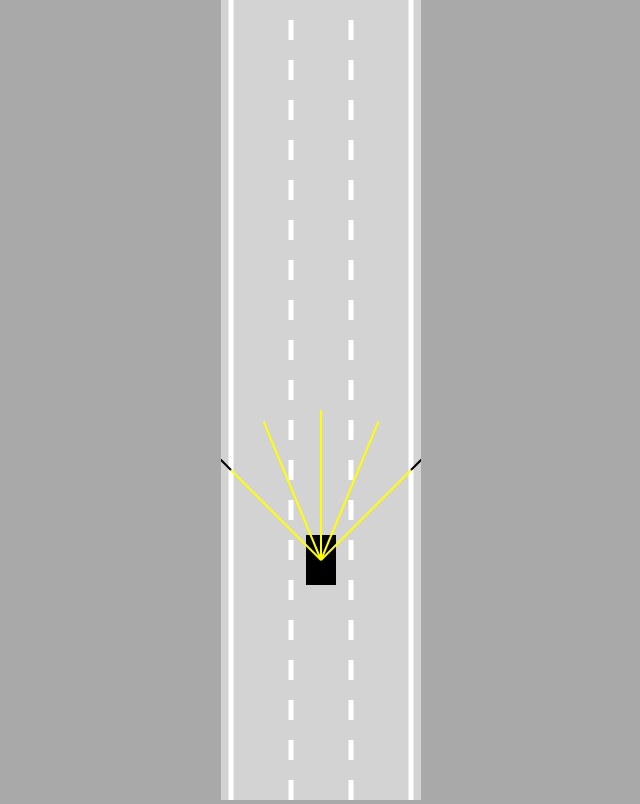
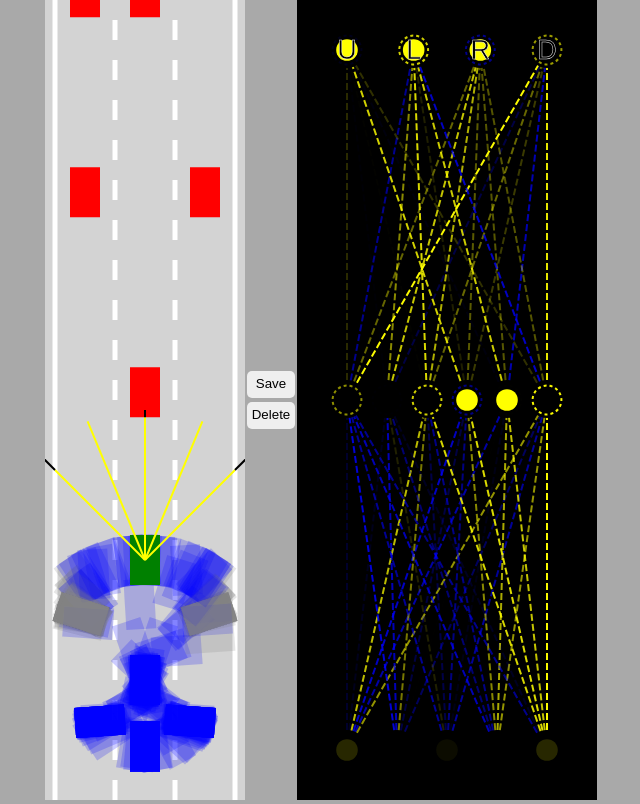
Before and after one commit to AlwaysFocus/self-driving-car-javascript, a plain HTML site: page index.html in a window 1280 px wide. Shown: the whole page, without its empty margins (319-959 px from the left). Drawn offline with Linux system fonts and the light colour scheme; animation ran at ten frames a second.

Commit message:
Finished basic Neural Network

```diff
--- a/car.js
+++ b/car.js
@@ -1,5 +1,5 @@
 class Car {
-  constructor(x, y, width, height) {
+    constructor(x, y, width, height, controlType, maxSpeed = 3) {
         this.x = x;
         this.y = y;
         this.width = width;
@@ -7,26 +7,54 @@ class Car {
 
         this.speed = 0;
         this.acceleration = 0.2;
-    this.maxSpeed = 3;
+        this.maxSpeed = maxSpeed;
         this.friction = 0.05;
         this.angle = 0;
 
         this.damaged = false;
 
+        this.useBrain =controlType === "AI";
+
+        if (controlType !== "DUMMY") {
             this.sensor = new Sensor(this);
-    this.controls = new Controls();
+            this.brain = new NeuralNetwork(
+                [this.sensor.rayCount, 6, 4]
+            );
+        }
+        this.controls = new Controls(controlType);
     }
 
-  update(roadBoarders) {
+    update(roadBoarders, traffic) {
+        if (!this.damaged) {
             this.#drive();
             this.polygon = this.#createPolygon();
-    this.damaged = this.#getDamageLevel(roadBoarders);
-    this.sensor.update(roadBoarders);
+            this.damaged = this.#getDamageLevel(roadBoarders, traffic);
+
         }
 
-  #getDamageLevel(roadBoarders) {
+        if (this.sensor) {
+            this.sensor.update(roadBoarders, traffic);
+            const offsets = this.sensor.readings.map(s => s == null ? 0 : 1 - s.offset);
+            const outputs = NeuralNetwork.feedForward(offsets, this.brain);
+
+
+            if (this.useBrain) {
+                this.controls.forward = outputs[0];
+                this.controls.left = outputs[1];
+                this.controls.right = outputs[2];
+                this.controls.reverse = outputs[3];
+            }
+        }
+    }
+
+    #getDamageLevel(roadBoarders, traffic) {
         for (let i = 0; i < roadBoarders.length; i++) {
             if (polygonsIntersect(this.polygon, roadBoarders[i])) {
+                return true;
+            }
+        }
+        for (let i = 0; i < traffic.length; i++) {
+            if (polygonsIntersect(this.polygon, traffic[i].polygon)) {
                 return true;
             }
         }
@@ -77,7 +105,7 @@ class Car {
 
         if (Math.abs(this.speed) < this.friction) this.speed = 0;
 
-    if (this.speed != 0) {
+        if (this.speed !== 0) {
             // We do this to make sure that while driving backwards, right and left cause the proper rotation
             // It also prevents us from turning while the car is stopped
             const flip = this.speed > 0 ? 1 : -1;
@@ -90,11 +118,11 @@ class Car {
         this.y -= Math.cos(this.angle) * this.speed;
     }
 
-  draw(ctx) {
+    draw(ctx, color, drawSensor = false) {
         if (this.damaged) {
             ctx.fillStyle = "gray";
         } else {
-      ctx.fillStyle = "black";
+            ctx.fillStyle = color;
         }
         ctx.beginPath();
         ctx.moveTo(this.polygon[0].x, this.polygon[0].y);
@@ -104,6 +132,8 @@ class Car {
 
         ctx.fill();
 
+        if (this.sensor && drawSensor) {
             this.sensor.draw(ctx);
         }
     }
+}
--- a/controls.js
+++ b/controls.js
@@ -1,12 +1,20 @@
 class Controls {
-  constructor() {
+    constructor(type) {
         this.forward = false;
         this.reverse = false;
         this.left = false;
         this.right = false;
-
+        switch (type) {
+            case "KEYS":
                 // Listen for keyboard input events - the # denotes this method is private
                 this.#addKeyboardListeners();
+                break;
+            case "DUMMY":
+                // Dummy controls - no input
+                this.forward = true;
+                break;
+        }
+
     }
 
     #addKeyboardListeners() {
--- a/index.html
+++ b/index.html
@@ -7,15 +7,14 @@
 </head>
 
 <body>
-    <!-- <canvas id="carCanvas"></canvas>
-    <script src="sensor.js"></script>
-    <script src="utils.js"></script>
-
-    <script src="road.js"></script>
-    <script src="controls.js"></script>
-    <script src="car.js"></script>
-    <script src="main.js"></script> -->
     <canvas id="carCanvas"></canvas>
+    <div id="verticalButtons">
+        <button onclick="save()">Save</button>
+        <button onclick="discard()">Delete</button>
+    </div>
+    <canvas id="networkCanvas"></canvas>
+    <script src="network.js"></script>
+    <script src="visualizer.js"></script>
     <script src="sensor.js"></script>
     <script src="utils.js"></script>
     <script src="road.js"></script>
--- a/main.js
+++ b/main.js
@@ -1,26 +1,93 @@
 // Set up our canvas dimensions
-const canvas = document.getElementById("carCanvas");
-
-canvas.width = 200;
+const carCanvas = document.getElementById("carCanvas");
+carCanvas.width = 200;
+const networkCanvas = document.getElementById("networkCanvas");
+networkCanvas.width = 300;
 
 // Get 2d context for the canvas
-const ctx = canvas.getContext("2d");
-const road = new Road(canvas.width / 2, canvas.width * 0.9);
-const car = new Car(road.getLaneCenter(1), 100, 30, 50);
+const carCtx = carCanvas.getContext("2d");
+const networkCtx = networkCanvas.getContext("2d");
+const road = new Road(carCanvas.width / 2, carCanvas.width * 0.9);
+// const car = new Car(road.getLaneCenter(1), 100, 30, 50, "AI");
+const N = 1000;
+const cars = generateCars(N);
+let bestCar = cars[0];
+if(localStorage.getItem("bestCar")){
+    for (let i=0; i < cars.length; i++) {
+        cars[i].brain = JSON.parse(localStorage.getItem("bestCar"));
 
+        if(i!== 0){
+            NeuralNetwork.mutate(cars[i].brain, 0.15);
+        }
+    }
+
+}
+
+const traffic = [
+    new Car(road.getLaneCenter(1), -100, 30, 50, "DUMMY", 2),
+    new Car(road.getLaneCenter(0), -300, 30, 50, "DUMMY", 2),
+    new Car(road.getLaneCenter(2), -300, 30, 50, "DUMMY", 2),
+    new Car(road.getLaneCenter(0), -500, 30, 50, "DUMMY", 2),
+    new Car(road.getLaneCenter(1), -500, 30, 50, "DUMMY", 2),
+    new Car(road.getLaneCenter(0), -700, 30, 50, "DUMMY", 2),
+    new Car(road.getLaneCenter(2), -700, 30, 50, "DUMMY", 2),
+    new Car(road.getLaneCenter(0), -900, 30, 50, "DUMMY", 2),
+    new Car(road.getLaneCenter(2), -900, 30, 50, "DUMMY", 2),
+]
 // Animate everything
 animate();
-function animate() {
-  car.update(road.borders);
 
-  canvas.height = window.innerHeight;
+function save() {
+    localStorage.setItem("bestCar", JSON.stringify(bestCar.brain));
+}
 
-  ctx.save();
-  ctx.translate(0, -car.y + canvas.height * 0.7);
+function discard() {
+    localStorage.removeItem("bestCar");
+}
 
-  road.draw(ctx);
-  car.draw(ctx);
+function generateCars(N) {
+    const cars = [];
+    for (let i = 0; i < N; i++) {
+        cars.push(new Car(road.getLaneCenter(1), 100, 30, 50, "AI"));
+    }
+    return cars;
+}
 
-  ctx.restore();
-  requestAnimationFrame(animate);
+function animate(time) {
+    for (let i = 0; i < traffic.length; i++) {
+        traffic[i].update(road.borders, []);
+    }
+
+    for (let i = 0; i < cars.length; i++) {
+        cars[i].update(road.borders, traffic);
+    }
+    const bestCar = cars.find(c => c.y === Math.min(...cars.map(c => c.y)));
+
+
+    carCanvas.height = window.innerHeight;
+    networkCanvas.height = window.innerHeight;
+
+    carCtx.save();
+    carCtx.translate(0, -bestCar.y + carCanvas.height * 0.7);
+
+    for (let i = 0; i < traffic.length; i++) {
+        traffic[i].draw(carCtx, "red");
+    }
+
+    road.draw(carCtx);
+
+    carCtx.globalAlpha = 0.2;
+
+    for (let i = 0; i < cars.length; i++) {
+        cars[i].draw(carCtx, "blue");
+    }
+    carCtx.globalAlpha = 1;
+    bestCar.draw(carCtx, "green", true);
+
+    carCtx.restore();
+
+    networkCtx.lineDashOffset = -time / 50;
+
+    Visualizer.drawNetwork(networkCtx, bestCar.brain);
+    requestAnimationFrame(animate);
 }
--- /dev/null
+++ b/network.js
@@ -0,0 +1,87 @@
+class NeuralNetwork {
+    constructor(neuronCounts) {
+        this.levels = [];
+        for (let i = 0; i < neuronCounts.length - 1; i++) {
+            this.levels.push(new Level(neuronCounts[i], neuronCounts[i + 1]));
+        }
+    }
+
+    static feedForward(givenInputs, network) {
+        let outputs = Level.feedForward(givenInputs, network.levels[0]);
+        for (let i = 1; i < network.levels.length; i++) {
+            outputs = Level.feedForward(
+                outputs, network.levels[i]);
+        }
+        return outputs;
+    }
+
+    static mutate(network, mutationRate = 1) {
+        network.levels.forEach(level => {
+            for (let i = 0; i < level.biases.length; i++) {
+                level.biases[i] = lerp(
+                    level.biases[i],
+                    Math.random() * 2 - 1,
+                    mutationRate
+                )
+            }
+            for (let i = 0; i < level.weights.length; i++) {
+                for (let j = 0; j < level.weights[i].length; j++) {
+                    level.weights[i][j] = lerp(
+                        level.weights[i][j],
+                        Math.random() * 2 - 1,
+                        mutationRate
+                    )
+                }
+            }
+        });
+    }
+}
+
+class Level {
+    constructor(inputCount, outputCount) {
+        this.inputs = new Array(inputCount);
+        this.outputs = new Array(outputCount);
+        this.biases = new Array(outputCount);
+
+        this.weights = [];
+
+        for (let i = 0; i < inputCount; i++) {
+            this.weights[i] = new Array(outputCount);
+        }
+
+        Level.#randomize(this);
+    }
+
+    static #randomize(level) {
+        for (let i = 0; i < level.inputs.length; i++) {
+            for (let j = 0; j < level.outputs.length; j++) {
+                level.weights[i][j] = Math.random() * 2 - 1;
+            }
+        }
+
+        for (let i = 0; i < level.biases.length; i++) {
+            level.biases[i] = Math.random() * 2 - 1;
+        }
+    }
+
+    static feedForward(givenInputs, level) {
+        for (let i = 0; i < level.inputs.length; i++) {
+            level.inputs[i] = givenInputs[i];
+        }
+
+        for (let i = 0; i < level.outputs.length; i++) {
+            let sum = 0;
+            for (let j = 0; j < level.inputs.length; j++) {
+                sum += level.inputs[j] * level.weights[j][i];
+            }
+
+            if (sum > level.biases[i]) {
+                level.outputs[i] = 1;
+            } else {
+                level.outputs[i] = 0;
+            }
+        }
+
+        return level.outputs;
+    }
+}
--- a/sensor.js
+++ b/sensor.js
@@ -10,16 +10,16 @@ class Sensor {
         this.readings = [];
     }
 
-  update(roadBoarders) {
+    update(roadBoarders, traffic) {
         this.#castRays();
         this.readings = [];
 
         for (let i = 0; i < this.rays.length; i++) {
-      this.readings.push(this.#getReading(this.rays[i], roadBoarders));
+            this.readings.push(this.#getReading(this.rays[i], roadBoarders, traffic));
         }
     }
 
-  #getReading(ray, roadBoarders) {
+    #getReading(ray, roadBoarders, traffic) {
         let rayTouchPoints = [];
 
         for (let i = 0; i < roadBoarders.length; i++) {
@@ -35,12 +35,29 @@ class Sensor {
             }
         }
 
-    if (rayTouchPoints.length == 0) {
+        for (let i = 0; i < traffic.length; i++) {
+            const poly = traffic[i].polygon;
+
+            for(let j = 0; j < poly.length; j++) {
+                const val = getIntersection(
+                    ray[0],
+                    ray[1],
+                    poly[j],
+                    poly[(j + 1) % poly.length]
+                );
+                if (val) {
+                    rayTouchPoints.push(val);
+                }
+            }
+        }
+
+
+        if (rayTouchPoints.length === 0) {
             return null;
         } else {
             const offsets = rayTouchPoints.map((tp) => tp.offset);
             const minOffset = Math.min(...offsets);
-      return rayTouchPoints.find((tp) => tp.offset == minOffset);
+            return rayTouchPoints.find((tp) => tp.offset === minOffset);
         }
     }
 
@@ -51,10 +68,10 @@ class Sensor {
                 lerp(
                     this.raySpread / 2,
                     -this.raySpread / 2,
-          this.rayCount == 1 ? 0.5 : i / (this.rayCount - 1)
+                    this.rayCount === 1 ? 0.5 : i / (this.rayCount - 1)
                 ) + this.car.angle;
 
-      const start = { x: this.car.x, y: this.car.y };
+            const start = {x: this.car.x, y: this.car.y};
             const end = {
                 x: this.car.x - Math.sin(rayAngle) * this.rayLength,
                 y: this.car.y - Math.cos(rayAngle) * this.rayLength,
--- a/styles.css
+++ b/styles.css
@@ -2,9 +2,31 @@ body {
     margin: 0;
     background: darkgray;
     overflow: hidden;
-    text-align: center;
+    display: flex;
+    justify-content: center;
+    align-items: center;
+}
+
+#verticalButtons {
+    display: flex;
+    flex-direction: column;
+}
+
+button {
+    border: none;
+    border-radius: 5px;
+    padding: 5px 5px 7px 5px;
+    margin: 2px;
+    cursor: pointer;
+}
+button:hover {
+    background: lavenderblush;
 }
 
 #carCanvas {
     background: lightgray;
 }
+
+#networkCanvas {
+    background: black;
+}
--- a/utils.js
+++ b/utils.js
@@ -38,3 +38,11 @@ function polygonsIntersect(poly1, poly2) {
   }
   return false;
 }
+
+function getRGBA(value){
+  const alpha=Math.abs(value);
+  const R=value<0?0:255;
+  const G=R;
+  const B=value>0?0:255;
+  return "rgba("+R+","+G+","+B+","+alpha+")";
+}
--- /dev/null
+++ b/visualizer.js
@@ -0,0 +1,111 @@
+class Visualizer{
+    static drawNetwork(ctx,network){
+        const margin=50;
+        const left=margin;
+        const top=margin;
+        const width=ctx.canvas.width-margin*2;
+        const height=ctx.canvas.height-margin*2;
+
+        const levelHeight=height/network.levels.length;
+
+        for(let i=network.levels.length-1;i>=0;i--){
+            const levelTop=top+
+                lerp(
+                    height-levelHeight,
+                    0,
+                    network.levels.length===1
+                        ?0.5
+                        :i/(network.levels.length-1)
+                );
+
+            ctx.setLineDash([7,3]);
+            Visualizer.drawLevel(ctx,network.levels[i],
+                left,levelTop,
+                width,levelHeight,
+                i===network.levels.length-1
+                    // ?['🠉','🠈','🠊','🠋']
+                    ?['U','L','R','D']
+                    :[]
+            );
+        }
+    }
+
+    static drawLevel(ctx,level,left,top,width,height,outputLabels){
+        const right=left+width;
+        const bottom=top+height;
+
+        const {inputs,outputs,weights,biases}=level;
+
+        for(let i=0;i<inputs.length;i++){
+            for(let j=0;j<outputs.length;j++){
+                ctx.beginPath();
+                ctx.moveTo(
+                    Visualizer.#getNodeX(inputs,i,left,right),
+                    bottom
+                );
+                ctx.lineTo(
+                    Visualizer.#getNodeX(outputs,j,left,right),
+                    top
+                );
+                ctx.lineWidth=2;
+                ctx.strokeStyle=getRGBA(weights[i][j]);
+                ctx.stroke();
+            }
+        }
+
+        const nodeRadius=18;
+        for(let i=0;i<inputs.length;i++){
+            const x=Visualizer.#getNodeX(inputs,i,left,right);
+            ctx.beginPath();
+            ctx.arc(x,bottom,nodeRadius,0,Math.PI*2);
+            ctx.fillStyle="black";
+            ctx.fill();
+            ctx.beginPath();
+            ctx.arc(x,bottom,nodeRadius*0.6,0,Math.PI*2);
+            ctx.fillStyle=getRGBA(inputs[i]);
+            ctx.fill();
+        }
+
+        for(let i=0;i<outputs.length;i++){
+            const x=Visualizer.#getNodeX(outputs,i,left,right);
+            ctx.beginPath();
+            ctx.arc(x,top,nodeRadius,0,Math.PI*2);
+            ctx.fillStyle="black";
+            ctx.fill();
+            ctx.beginPath();
+            ctx.arc(x,top,nodeRadius*0.6,0,Math.PI*2);
+            ctx.fillStyle=getRGBA(outputs[i]);
+            ctx.fill();
+
+            ctx.beginPath();
+            ctx.lineWidth=2;
+            ctx.arc(x,top,nodeRadius*0.8,0,Math.PI*2);
+            ctx.strokeStyle=getRGBA(biases[i]);
+            ctx.setLineDash([3,3]);
+            ctx.stroke();
+            ctx.setLineDash([]);
+
+            if(outputLabels[i]){
+                ctx.beginPath();
+                ctx.textAlign="center";
+                ctx.textBaseline="middle";
+                ctx.fillStyle="black";
+                ctx.strokeStyle="white";
+                ctx.font=(nodeRadius*1.5)+"px Arial";
+                ctx.fillText(outputLabels[i],x,top+nodeRadius*0.1);
+                ctx.lineWidth=0.5;
+                ctx.strokeText(outputLabels[i],x,top+nodeRadius*0.1);
+            }
+        }
+    }
+
+    static #getNodeX(nodes,index,left,right){
+        return lerp(
+            left,
+            right,
+            nodes.length===1
+                ?0.5
+                :index/(nodes.length-1)
+        );
+    }
+}
```
Lines whose indentation alone changed are shown as unchanged.
